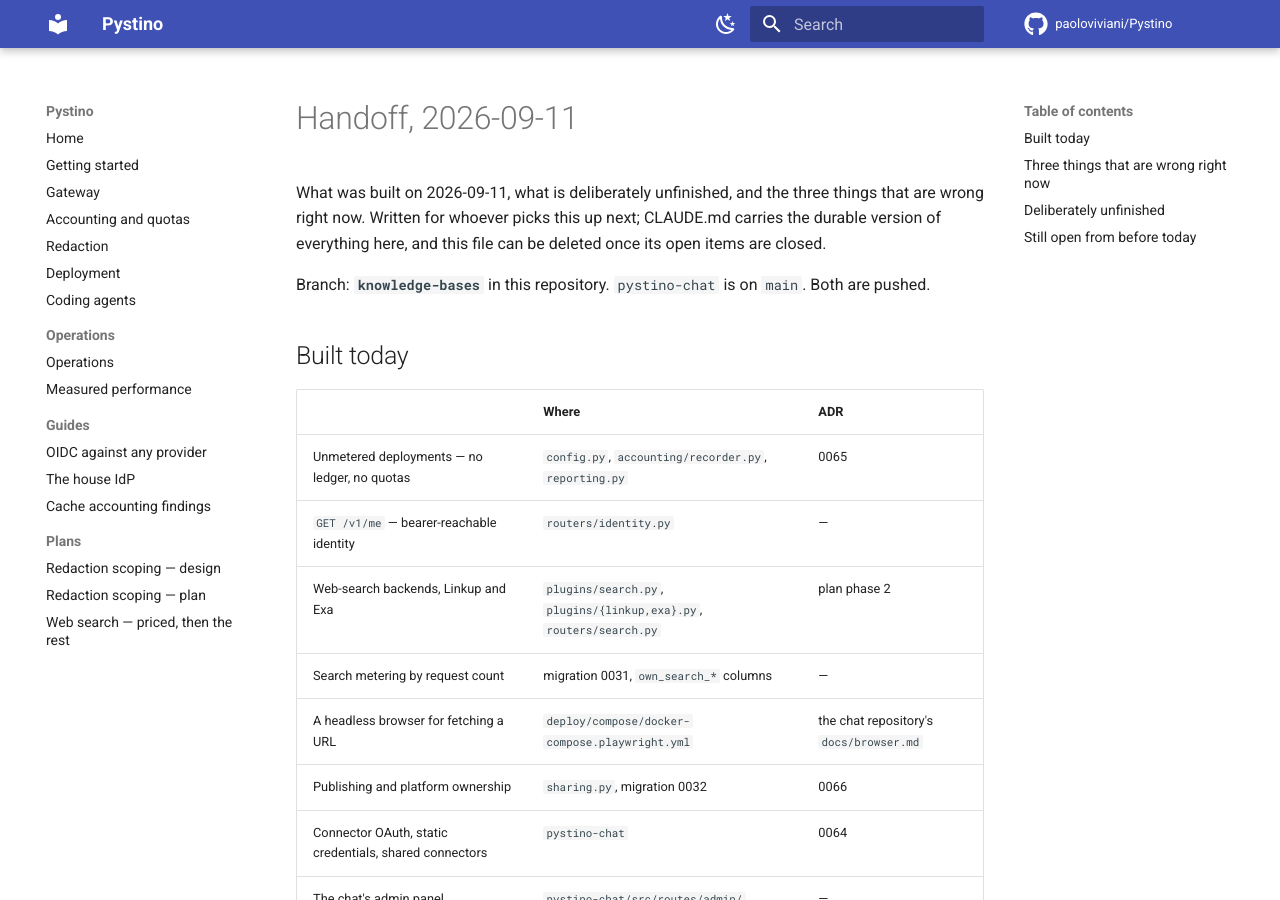
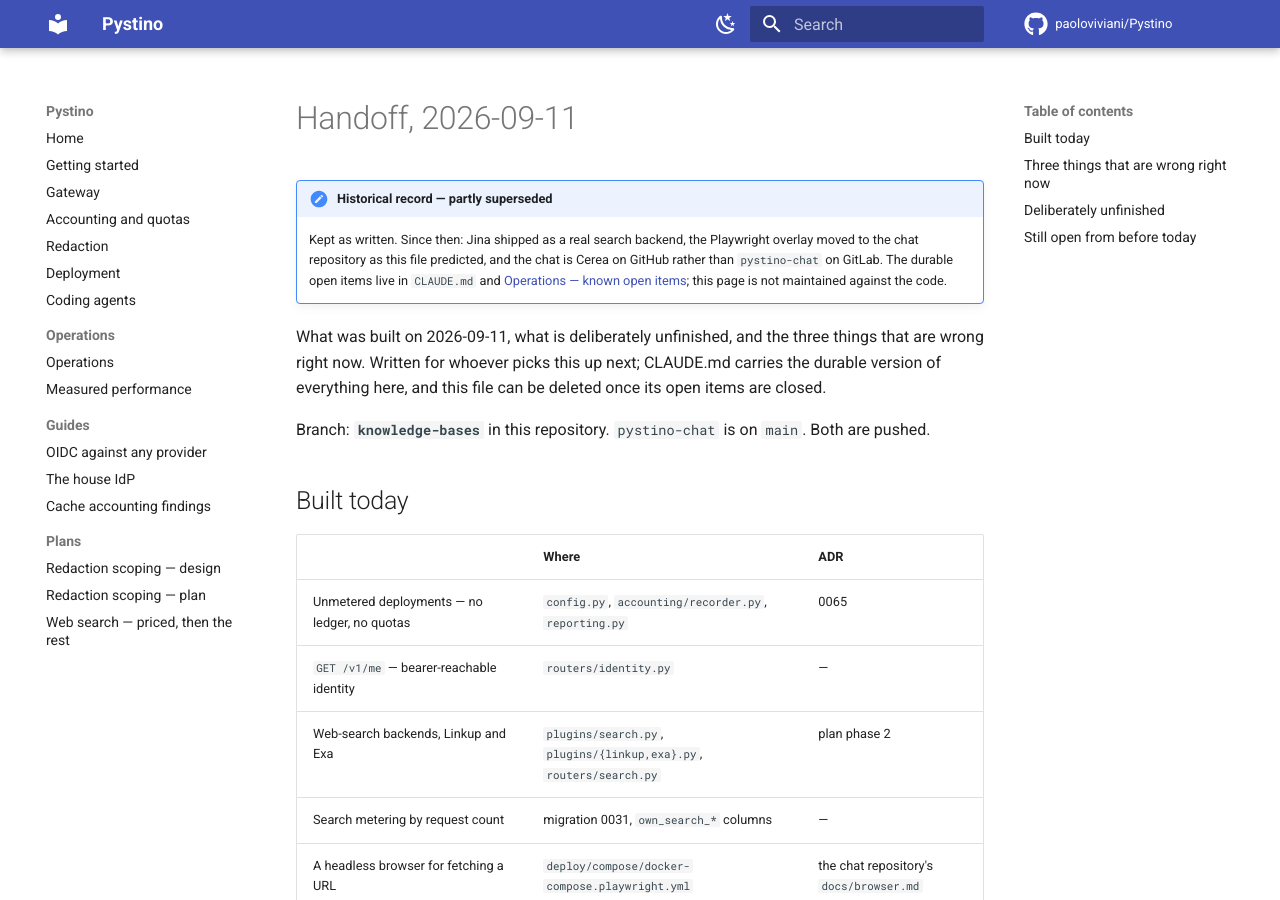
Before and after one commit to paoloviviani/Pystino, an MkDocs documentation site: the page built from docs/handoff-2026-09-11.md, in a window 1280 px wide and 900 px high. Built offline with MkDocs 1.6.1 and Material for MkDocs 9.7.7, drawn with Linux system fonts in a browser that asks for light colours; comment, search, counter and statistics services are not loaded.

Commit message:
docs: mark the 2026-09-11 handoff as history and stop pointing at the old URL
The handoff is a record of one day and should stay one, so it gets a note
rather than a rewrite — but a reader arriving at it cold would take its open
items for current, and two of them (Jina, the Playwright overlay) have since
been closed exactly as it predicted. The note says where the live list is.

```diff
--- a/docs/handoff-2026-09-11.md
+++ b/docs/handoff-2026-09-11.md
@@ -1,4 +1,13 @@
 # Handoff, 2026-09-11
+
+!!! note "Historical record — partly superseded"
+
+    Kept as written. Since then: Jina shipped as a real search backend, the
+    Playwright overlay moved to the chat repository as this file predicted, and
+    the chat is Cerea on GitHub rather than `pystino-chat` on GitLab. The
+    durable open items live in `CLAUDE.md` and
+    [Operations — known open items](operations.md#known-open-items); this page
+    is not maintained against the code.
 
 What was built on 2026-09-11, what is deliberately unfinished, and the three
 things that are wrong right now. Written for whoever picks this up next;
```
Also changed, not shown: AGENTS.md (+3 -3 lines), docs/cache-accounting-findings.md (+1 -1 lines).
